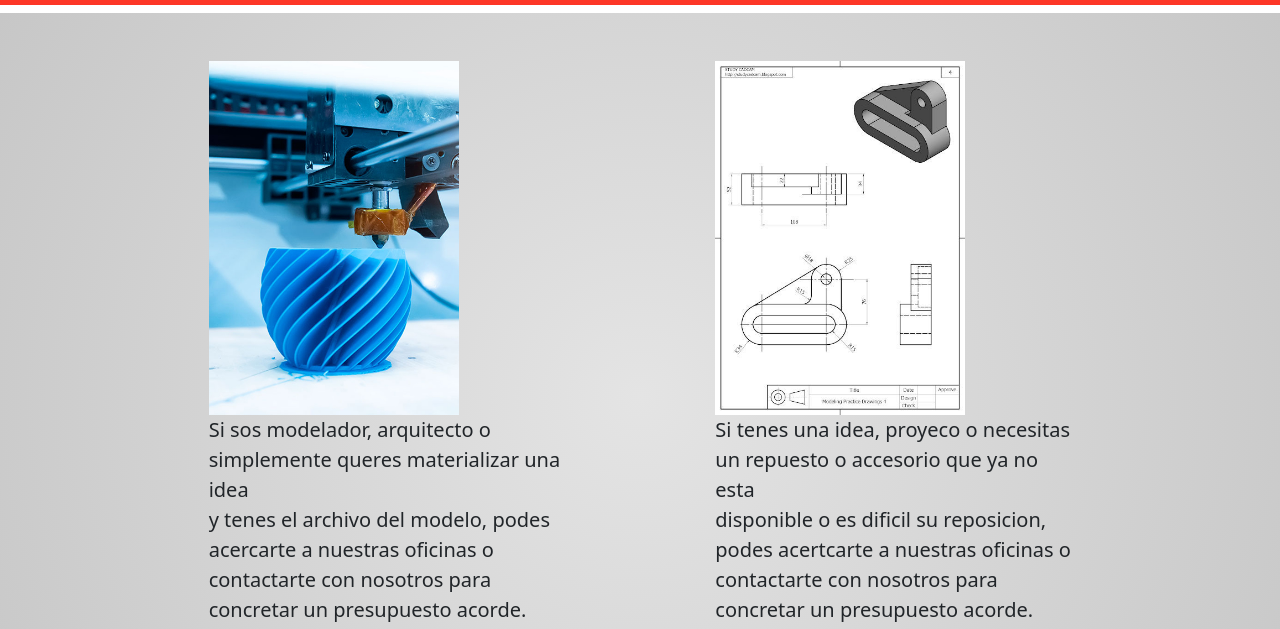
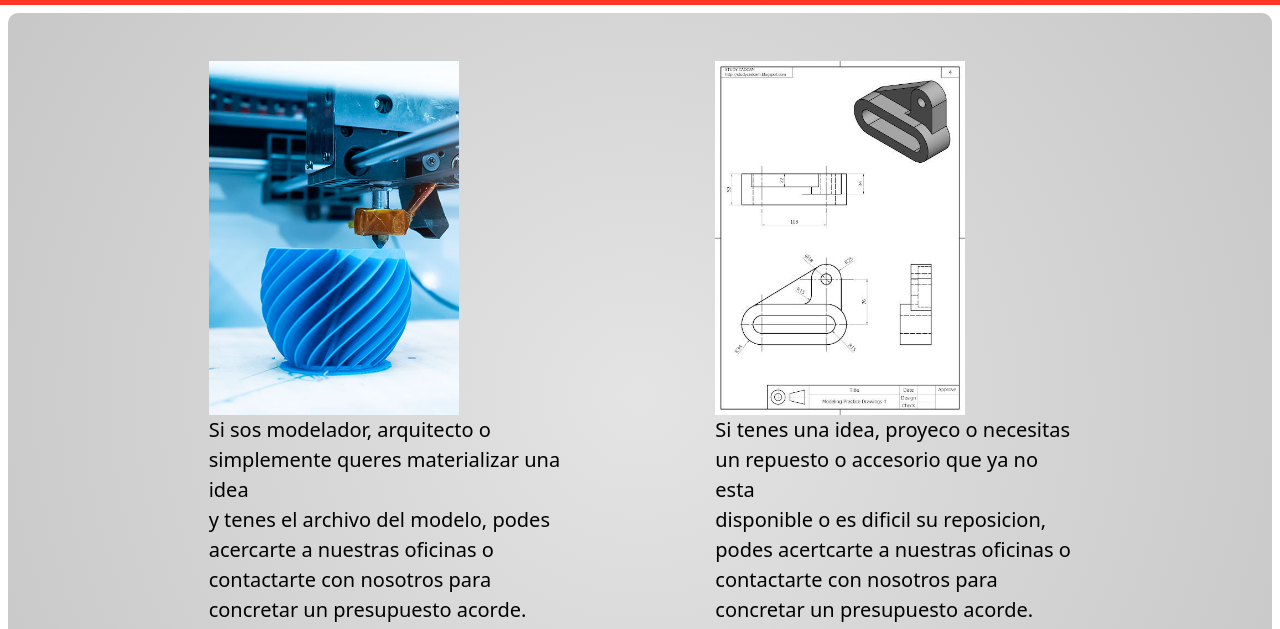
Before and after one commit to leancrmartinez/repoCom28115, a website: page secciones/servicios.html in a window 1280 px wide. Shown: the part 171-800 px from the top of the page. Drawn offline with nearby package versions, Linux system fonts and the light colour scheme; files that its build step writes are made by us from their sources.

Commit message:
commit actualizacion aplicando sass II

```diff
--- a/scss/main.scss
+++ b/scss/main.scss
@@ -1,13 +1,15 @@
 
-@import "/css/parciales/header";
+@import "../css/parciales/header";
 
-@import "/css/parciales/tienda";
+@import "../css/parciales/tienda";
 
-@import "/css/parciales/list_galeria";
+@import "../css/parciales/list_galeria";
 
-@import "/css/parciales/faq";
+@import "../css/parciales/faq";
 
-@import "/scss/mixins.scss";
+@import "../scss/mixins.scss";
+
+@import "../scss/maps";
 
 
 
--- a/scss/mixins.scss
+++ b/scss/mixins.scss
@@ -9,6 +9,22 @@
 
 
   .section {
+    @include border-radius(10px);
+  }
+
+  .servicios {
+    @include border-radius(10px);
+  }
+
+  .tienda {
+    @include border-radius(10px);
+  }
+
+  .faq {
+    @include border-radius(10px);
+  }
+
+  .list_galeria {
     @include border-radius(10px);
   }
 
--- a/secciones/servicios.html
+++ b/secciones/servicios.html
@@ -55,7 +55,7 @@
       </div>
     </nav>
   </header>
-   <section class="servicios">
+   <section class="servicios m-2">
        <div class="container mt-2 pt-5 pb-5 mb-2">
 
     <div class="row justify-content-evenly">
```
Also changed, not shown: secciones/faq.html (+1 -1 lines), secciones/tienda.html (+4 -0 lines), css/main.css, scss/main.css, scss/mixins.css, 2 other files.
